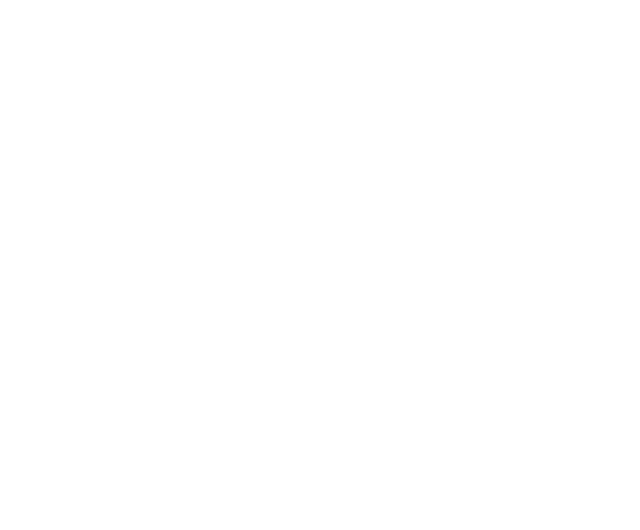
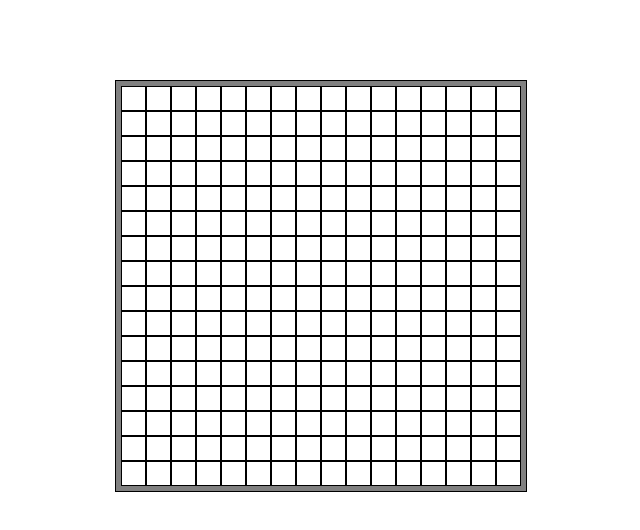
Before and after one commit to Johjoh-6/ETCH-A-SKETCH, a plain HTML site: page index.html in a window 1280 px wide. Shown: the whole page, without its empty margins (319-959 px from the left). Drawn offline with Linux system fonts and the light colour scheme.

Commit message:
Little CSS and advance for the JS. Get the grid and color hover. Need a random color selection, and reset button and the selecteor size

```diff
--- a/index.html
+++ b/index.html
@@ -10,5 +10,5 @@
 <body>
 
 </body>
-<script src="../main.js"></script>
+<script src="./main.js"></script>
 </html>
--- a/main.js
+++ b/main.js
@@ -0,0 +1,26 @@
+//Variable
+const container = document.createElement('div');
+document.body.appendChild(container);
+container.id = 'container';
+
+
+
+
+// Set the size when you load the page
+getSizeGrid(16);
+
+function getSizeGrid(size) {
+    let gridSize = size * size;
+    document.getElementById('container').style.gridTemplateColumns = `repeat(${size}, 1fr)`;
+    document.getElementById('container').style.gridTemplateRows = `repeat(${size}, 1fr)`;
+    for (i = 1; i <= gridSize; i++) {
+        const gridElement = document.createElement('div');
+        gridElement.classList = "grid-element";
+        container.appendChild(gridElement);
+        console.log(gridSize);
+        gridElement.addEventListener('mouseover', setColor);
+    }
+}
+function setColor(a) {
+    a.target.style.backgroundColor = 'black';
+}
--- a/style.css
+++ b/style.css
@@ -0,0 +1,14 @@
+#container {display: grid;
+    background-color: grey;
+    margin: 0 auto;
+    height: 50vh;
+    width: 50vh;
+    margin-top: 10vh;
+    padding: 5px 5px;
+    border: solid 1px black;
+    }
+    .grid-element {
+    background-color: white;
+
+    border: solid 1px black;
+    }
```
